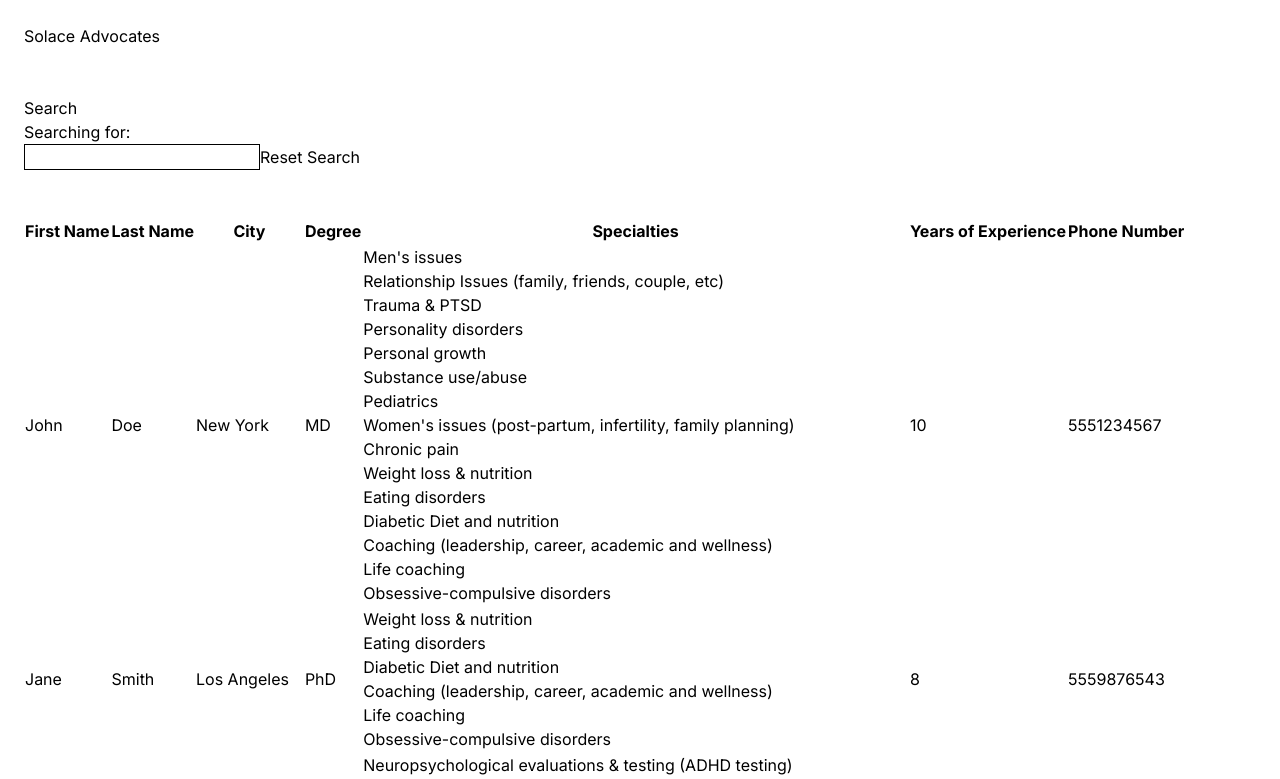
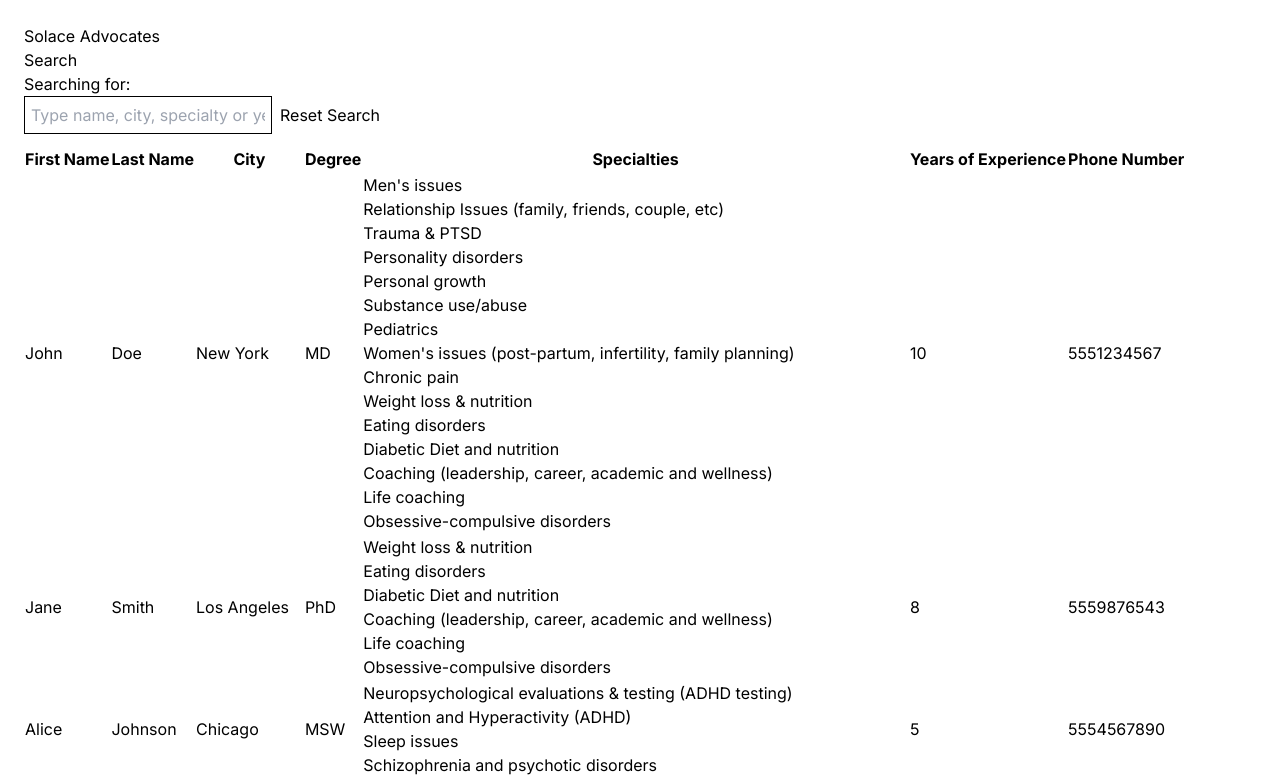
Before and after one commit to Agentkma/solace-candidate-assignment-main, a Next.js app: page / in a window 1280 px wide. Shown: the top 779 px of the page. Built offline with nearby package versions, Linux system fonts and the light colour scheme.

Commit message:
add hooks to encapsulate logic

```diff
--- a/src/app/page.tsx
+++ b/src/app/page.tsx
@@ -1,60 +1,72 @@
 "use client";
 
-import { useEffect, useState } from "react";
-import type { Advocate } from "../types/advocate";
+import { useMemo, useState } from "react";
+import useAdvocates from "../hooks/useAdvocates";
+import useDebouncedValue from "../hooks/useDebouncedValue";
 
 export default function Home() {
-  const [advocates, setAdvocates] = useState<Advocate[]>([]);
-  const [searchTerm, setSearchTerm] = useState<string>("");
-  const [filteredAdvocates, setFilteredAdvocates] = useState<Advocate[]>([]);
+  const { data, isLoading, error } = useAdvocates();
+  const [searchTerm, setSearchTerm] = useState("");
+  const debouncedSearchTerm = useDebouncedValue(searchTerm, 300);
 
-  useEffect(() => {
+  const filtered = useMemo(() => {
+    const advocates = data ?? [];
+    const term = debouncedSearchTerm.trim().toLowerCase();
+    if (!term) return advocates;
 
-    fetch("/api/advocates").then((response) => {
-      response.json().then((jsonResponse) => {
-        setAdvocates(jsonResponse.data);
-        setFilteredAdvocates(jsonResponse.data);
-      });
-    });
-  }, []);
+    const numeric = Number(term);
 
-  const onChange = (e: { target: { value: any; }; }) => {
-    const searchTerm = e.target.value;
-    setSearchTerm(searchTerm);
+    return advocates.filter((a) => {
+      const matchText = (value?: string) =>
+        !!value && value.toLowerCase().includes(term);
 
-    const filteredAdvocates = advocates.filter((advocate) => {
+      const specialtiesMatch = a.specialties.some((s) =>
+        s.toLowerCase().includes(term)
+      );
+
       return (
-        advocate.firstName.includes(searchTerm) ||
-        advocate.lastName.includes(searchTerm) ||
-        advocate.city.includes(searchTerm) ||
-        advocate.degree.includes(searchTerm) ||
-        advocate.specialties.includes(searchTerm) ||
-        advocate.yearsOfExperience === Number(searchTerm)
+        matchText(a.firstName) ||
+        matchText(a.lastName) ||
+        matchText(a.city) ||
+        matchText(a.degree) ||
+        specialtiesMatch ||
+        (!Number.isNaN(numeric) && a.yearsOfExperience === numeric)
       );
     });
+  }, [data, debouncedSearchTerm]);
 
-    setFilteredAdvocates(filteredAdvocates);
-  };
-
-  const onClick = () => {
-    setFilteredAdvocates(advocates);
-  };
+  const handleOnClickReset = () => {
+   setSearchTerm("");
+  }
 
   return (
     <main style={{ margin: "24px" }}>
       <h1>Solace Advocates</h1>
-      <br />
-      <br />
+
+      <div style={{ marginBottom: 12 }}>
+        <label htmlFor="search-input">Search</label>
         <div>
-        <p>Search</p>
-        <p>
           Searching for: <span id="search-term">{searchTerm}</span>
-        </p>
-        <input style={{ border: "1px solid black" }} onChange={onChange} />
-        <button onClick={onClick}>Reset Search</button>
         </div>
-      <br />
-      <br />
+
+        <input
+          id="search-input"
+          style={{ border: "1px solid black", padding: 6 }}
+          value={searchTerm}
+          onChange={(e) => setSearchTerm(e.target.value)}
+          placeholder="Type name, city, specialty or years of experience"
+        />
+
+        <button onClick={handleOnClickReset} style={{ marginLeft: 8 }}>
+          Reset Search
+        </button>
+
+
+      </div>
+
+      {isLoading && <div>Loading advocates...</div>}
+      {error && <div style={{ color: "red" }}>Error: {String(error.message)}</div>}
+
       <table>
         <thead>
           <tr>
@@ -68,23 +80,21 @@
           </tr>
         </thead>
         <tbody>
-          {filteredAdvocates.map((advocate) => {
-            return (
-              <tr key ={advocate.phoneNumber}>
+          {filtered.map((advocate) => (
+            <tr key={advocate.phoneNumber}>
               <td>{advocate.firstName}</td>
               <td>{advocate.lastName}</td>
               <td>{advocate.city}</td>
               <td>{advocate.degree}</td>
               <td>
-                  {advocate.specialties.map((s,i) => (
+                {advocate.specialties.map((s, i) => (
                   <div key={`s${i}`}>{s}</div>
                 ))}
               </td>
               <td>{advocate.yearsOfExperience}</td>
               <td>{advocate.phoneNumber}</td>
             </tr>
-            );
-          })}
+          ))}
         </tbody>
       </table>
     </main>
--- /dev/null
+++ b/src/hooks/useAdvocates.ts
@@ -0,0 +1,45 @@
+"use client";
+
+import { useCallback, useEffect, useRef, useState } from "react";
+import type { Advocate } from "../types/advocate";
+import type { UseAdvocatesResult } from "../types/advocate";
+
+const DEFAULT_API_PATH = "/api/advocates";
+
+export default function useAdvocates(): UseAdvocatesResult {
+  const [data, setData] = useState<Advocate[] | null>(null);
+  const [isLoading, setIsLoading] = useState<boolean>(true);
+  const [error, setError] = useState<Error | null>(null);
+
+  const isFetchingRef = useRef(false);
+
+  const fetchData = useCallback(async () => {
+    setIsLoading(true);
+    setError(null);
+
+    // don't start a new fetch if one is already in progress
+    if (isFetchingRef.current) return;
+    isFetchingRef.current = true;
+
+    try {
+      const res = await fetch(DEFAULT_API_PATH);
+      if (!res.ok) throw new Error(`API error ${res.status}`);
+      const json = await res.json();
+      setData(json?.data ?? null);
+    } catch (err: any) {
+      // no AbortController used: handle errors normally
+      setError(err instanceof Error ? err : new Error(String(err)));
+      setData(null);
+    } finally {
+      isFetchingRef.current = false;
+      setIsLoading(false);
+    }
+  }, []);
+
+  useEffect(() => {
+    fetchData();
+    return;
+  }, [fetchData]);
+
+  return { data, isLoading, error  };
+}
--- /dev/null
+++ b/src/hooks/useDebouncedValue.ts
@@ -0,0 +1,10 @@
+import { useState, useEffect } from "react";
+
+export default function useDebouncedValue<T>(value: T, delay = 250) {
+  const [v, setV] = useState(value);
+  useEffect(() => {
+    const id = setTimeout(() => setV(value), delay);
+    return () => clearTimeout(id);
+  }, [value, delay]);
+  return v;
+}
```
Also changed, not shown: src/types/advocate.ts (+7 -0 lines). Lines whose indentation alone changed are shown as unchanged.
